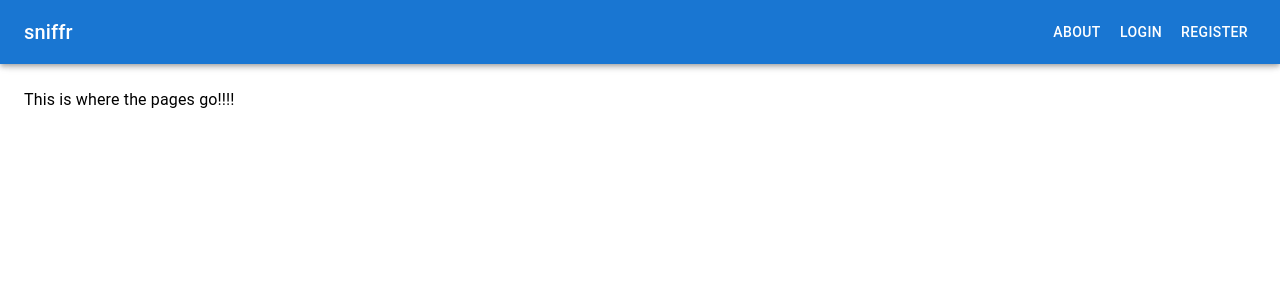
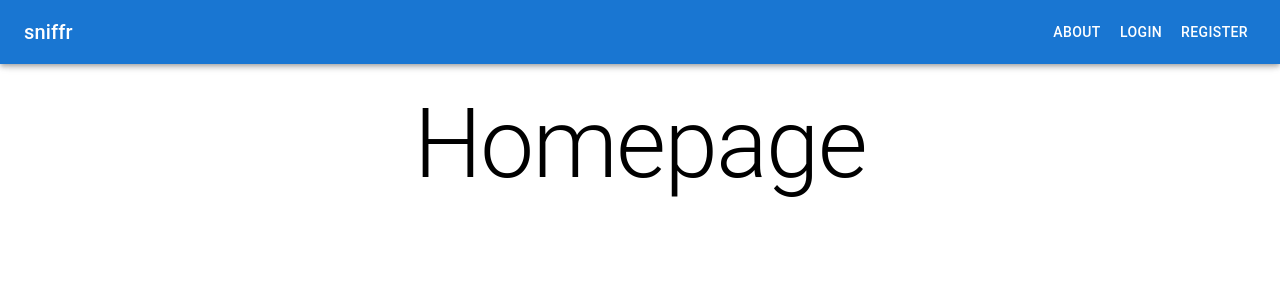
Before and after one commit to nerd-out/sniffr-fe, a React (Create React App) app: page / in a window 1280 px wide. Shown: the top 300 px of the page. Built offline with nearby package versions, Linux system fonts and the light colour scheme.

Commit message:
layout component

```diff
--- a/src/pages/HomePage/HomePage.tsx
+++ b/src/pages/HomePage/HomePage.tsx
@@ -1,10 +1,9 @@
-import { Box } from '@mui/material';
-import DrawerAppBar from './DrawerAppBar';
+import { Box, Typography } from '@mui/material';
 
 const HomePage: React.FC = (): React.ReactElement => {
   return (
     <Box>
-      <DrawerAppBar />
+      <Typography variant="h1">Homepage</Typography>
     </Box>
   );
 };
--- a/src/pages/HomePage/DrawerAppBar.tsx
+++ b/src/pages/Layout/Layout.tsx
@@ -27,8 +27,8 @@ const navItems: NavItem[] = [
   { label: 'Register', link: '/register' },
 ];
 
-const DrawerAppBar = (props: any) => {
-  const { window } = props;
+const Layout = (props: any) => {
+  const { window, children } = props;
   const [mobileOpen, setMobileOpen] = React.useState(false);
   const navigate = useNavigate();
 
@@ -62,7 +62,7 @@ const DrawerAppBar = (props: any) => {
     window !== undefined ? () => window().document.body : undefined;
 
   return (
-    <Box sx={{ display: 'flex' }}>
+    <Box sx={{ display: 'flex', justifyContent: 'center' }}>
       <AppBar component="nav">
         <Toolbar>
           <IconButton
@@ -117,10 +117,10 @@ const DrawerAppBar = (props: any) => {
       </Box>
       <Box component="main" sx={{ p: 3 }}>
         <Toolbar />
-        <Typography>This is where the pages go!!!!</Typography>
+        <Typography>{children}</Typography>
       </Box>
     </Box>
   );
 };
 
-export default DrawerAppBar;
+export default Layout;
--- /dev/null
+++ b/src/pages/Layout/index.ts
@@ -0,0 +1,3 @@
+import Layout from './Layout';
+
+export default Layout;
--- a/src/pages/index.ts
+++ b/src/pages/index.ts
@@ -1,3 +1,4 @@
 export { default as HomePage } from './HomePage';
 export { default as LoginPage } from './LoginPage';
 export { default as RegisterPage } from './RegisterPage';
+export { default as Layout } from './Layout';
--- a/src/routes/AppRoutes.tsx
+++ b/src/routes/AppRoutes.tsx
@@ -5,6 +5,7 @@ import {
   Route,
   Routes,
 } from 'react-router-dom';
+import { Layout } from '../pages';
 
 import routes from './routes';
 
@@ -12,11 +13,13 @@ const AppRoutes: React.FC = (): React.ReactElement => {
   return (
     <Router>
       <Suspense>
-        <Routes>
-          {routes.map((item: PathRouteProps) => (
-            <Route key={item.path} {...item} />
-          ))}
-        </Routes>
+        <Layout>
+          <Routes>
+            {routes.map((item: PathRouteProps) => (
+              <Route key={item.path} {...item} />
+            ))}
+          </Routes>
+        </Layout>
       </Suspense>
     </Router>
   );
```
